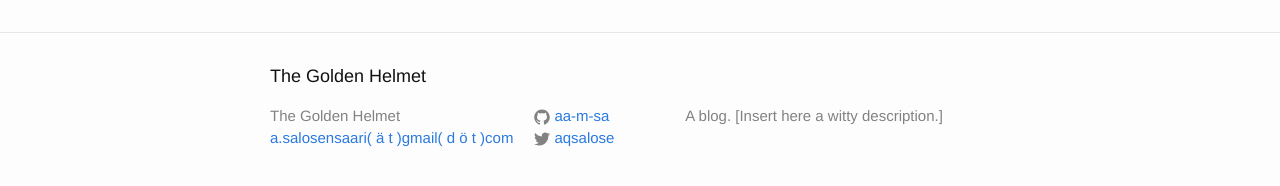
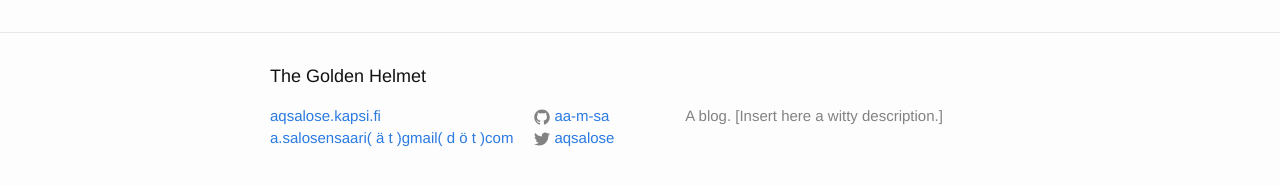
Before and after one commit to aa-m-sa/blog, a Jekyll site: the page built from blog/index.html, in a window 1280 px wide. Shown: the part 538-724 px from the top of the page. Built offline with Jekyll 4.4.1, drawn with Linux system fonts in a browser that asks for light colours; the list of posts is cut into pages by our own code.

Commit message:
adjust footer

```diff
--- a/blog/_includes/footer.html
+++ b/blog/_includes/footer.html
@@ -7,7 +7,7 @@
     <div class="footer-col-wrapper">
       <div class="footer-col footer-col-1">
         <ul class="contact-list">
-          <li>{{ site.data.global.title }}</li>
+          <li><a href="https://aqsalose.kapsi.fi">aqsalose.kapsi.fi</a></li>
           <li><a href="mailto:{{ site.data.global.email }}">{{ site.data.global.email }}</a></li>
         </ul>
       </div>
```
